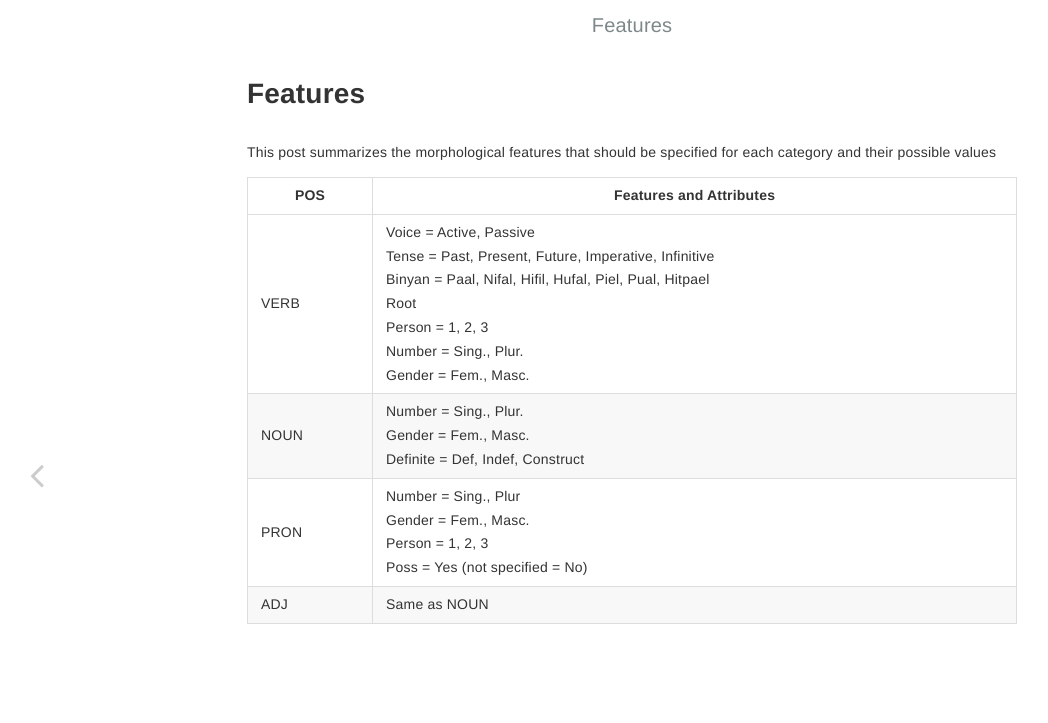
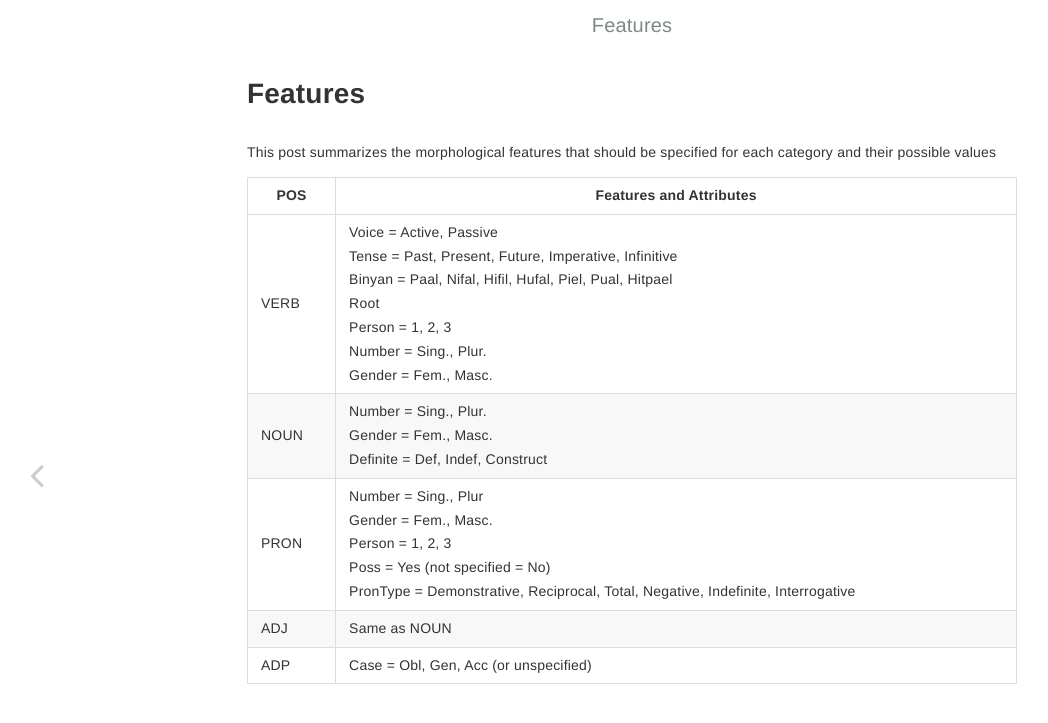
Before and after one commit to tsachil/hebrew-guidelines, a Jekyll site: the page built from _posts/2021-04-07-features.md, in a window 1280 px wide. Shown: the top 723 px of the page, without its empty margins (8-1056 px from the left). Built offline with Jekyll 4.4.1, drawn with Linux system fonts in a browser that asks for light colours.

Commit message:
added more features and attributes

```diff
--- a/_posts/2021-04-07-features.md
+++ b/_posts/2021-04-07-features.md
@@ -12,5 +12,6 @@ This post summarizes the morphological features that should be specified for eac
 |------|--------------------------------------------------------------------------------------------------------------------------------------------------------------------------------------------------------------------------|
 | VERB | Voice = Active, Passive<br>Tense = Past, Present, Future, Imperative, Infinitive<br>Binyan = Paal, Nifal, Hifil, Hufal, Piel, Pual, Hitpael<br>Root<br>Person = 1, 2, 3<br>Number = Sing., Plur.<br>Gender = Fem., Masc. |
 | NOUN | Number = Sing., Plur.<br>Gender = Fem., Masc.<br>Definite = Def, Indef, Construct                                                                                                                                        |
-| PRON | Number = Sing., Plur<br>Gender = Fem., Masc.<br>Person = 1, 2, 3<br>Poss = Yes (not specified = No)                                                                                                                      |
+| PRON | Number = Sing., Plur<br>Gender = Fem., Masc.<br>Person = 1, 2, 3<br>Poss = Yes (not specified = No)<br>PronType = Demonstrative, Reciprocal, Total, Negative, Indefinite, Interrogative                                  |
 | ADJ  | Same as NOUN                                                                                                                                                                                                             |
+| ADP  | Case = Obl, Gen, Acc (or unspecified)
```
